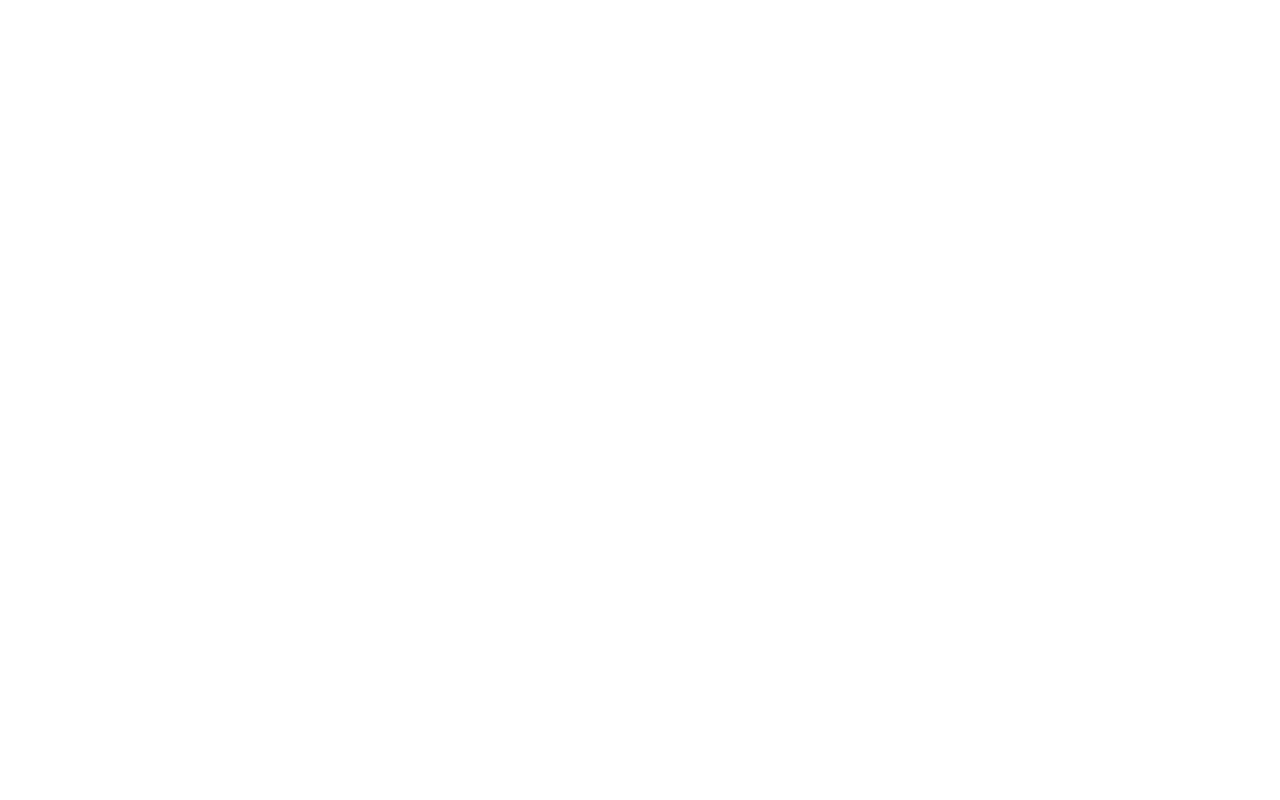
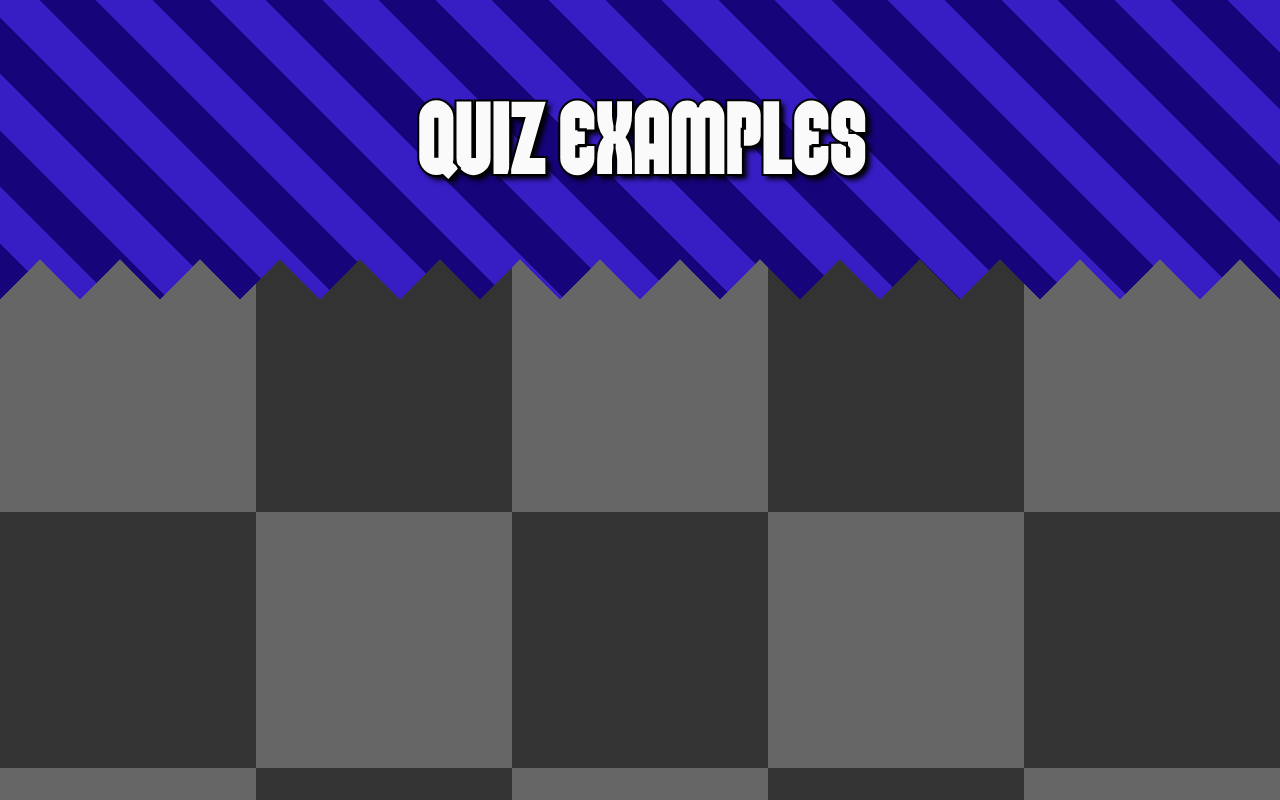
Before and after one commit to jvan1234/jvan1234.github.io, a plain HTML site: page BuzzfeedEsqueQuizzesForMyFriend/index.html in a window 1280 px wide. Drawn offline with Linux system fonts and the light colour scheme.

Commit message:
references to the quiz page

```diff
--- a/BuzzfeedEsqueQuizzesForMyFriend/index.html
+++ b/BuzzfeedEsqueQuizzesForMyFriend/index.html
@@ -4,8 +4,13 @@
     <meta charset="UTF-8">
     <meta name="viewport" content="width=device-width, initial-scale=1.0">
     <title>Document</title>
+    <link rel="stylesheet" href="../primary.css">
 </head>
 <body>
+    <div class="marioEsque" id="marioText">
+        <h1>Quiz Examples</h1>
+    </div>
+
 
 </body>
 </html>
```
Also changed, not shown: index.html (+1 -0 lines).
